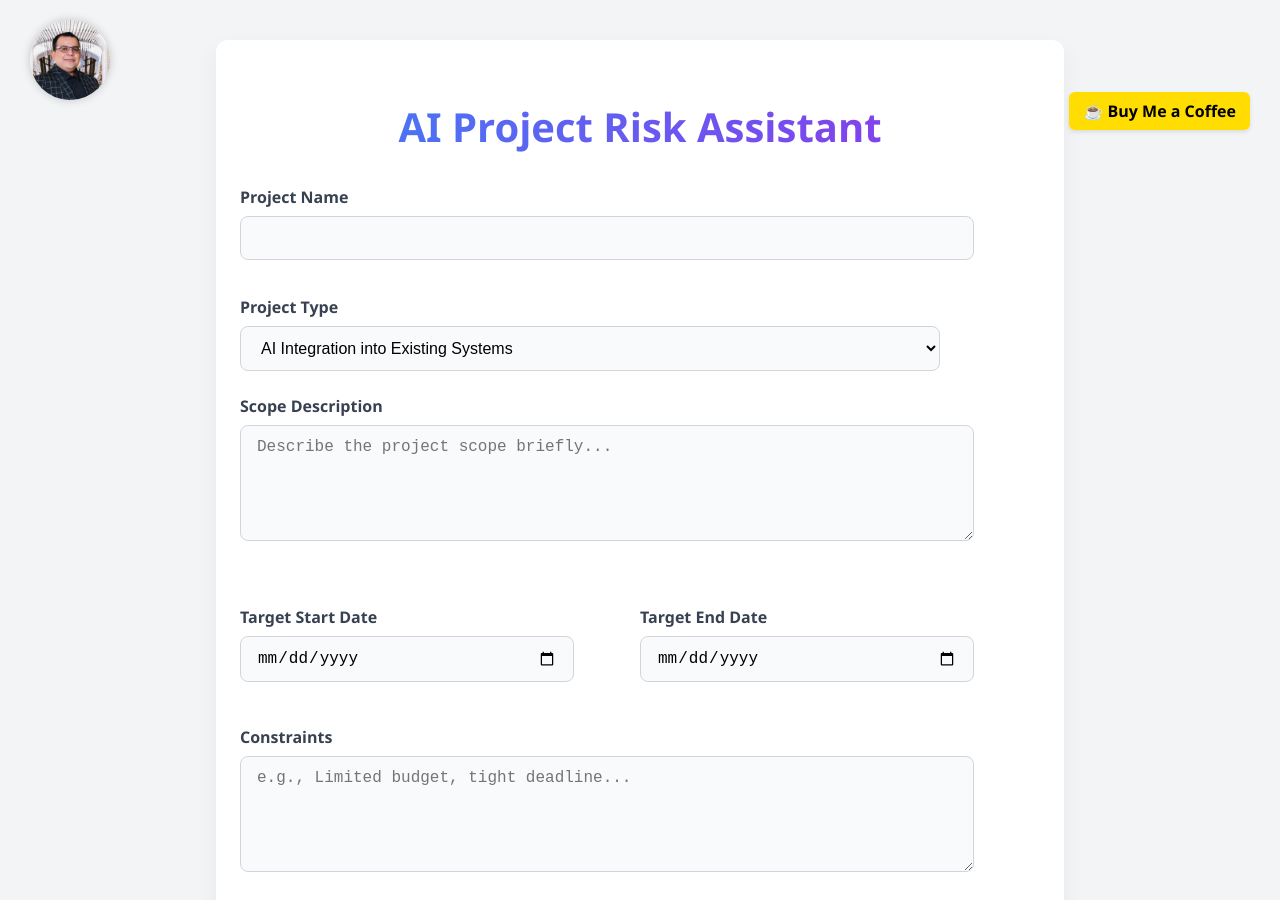
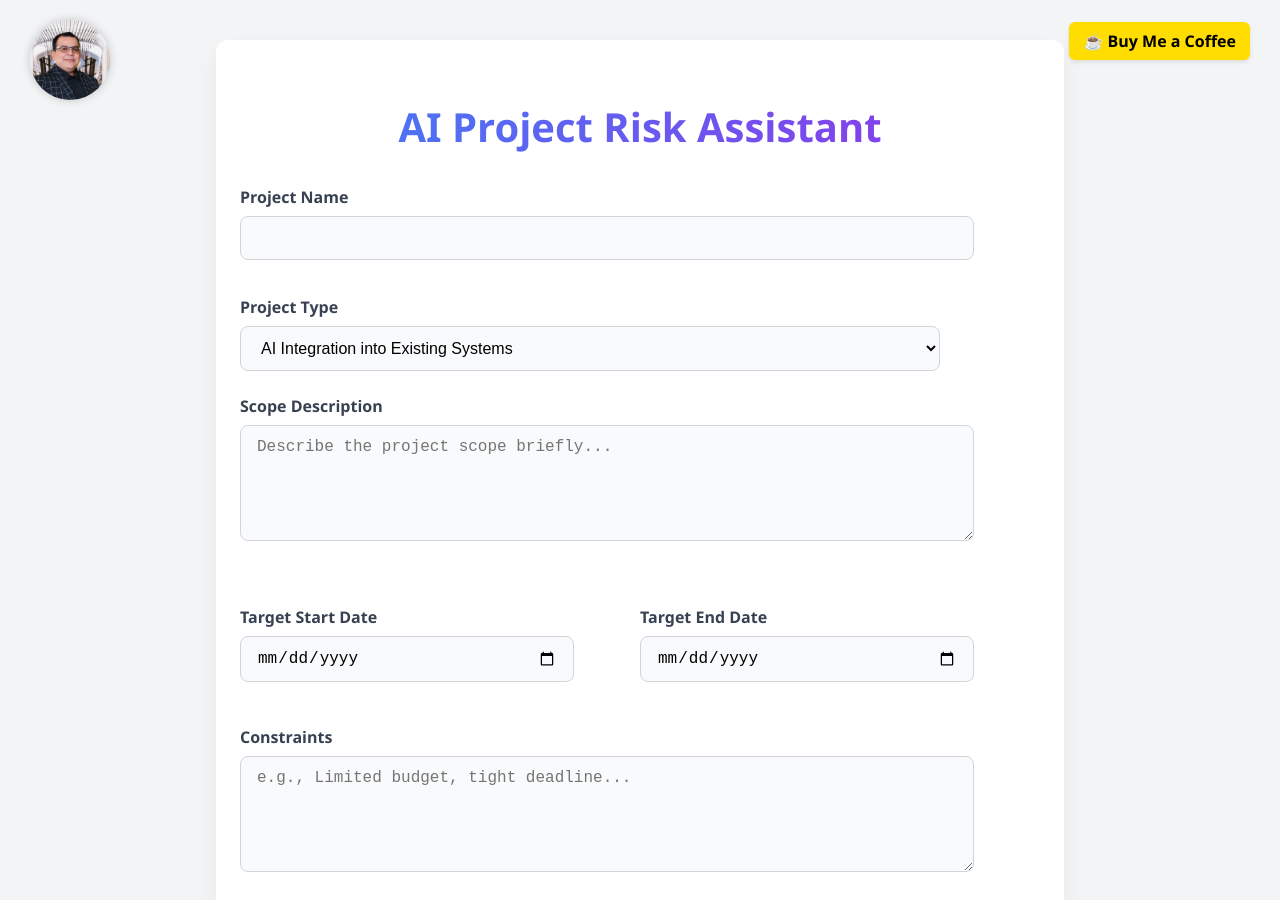
Before and after one commit to navin-nallapareddy/ai-project-risk-assistant, a website: page public/index.html in a window 1280 px wide. Shown: the top 900 px of the page. Drawn offline with nearby package versions, Linux system fonts and the light colour scheme.

Commit message:
Update index.html

```diff
--- a/public/index.html
+++ b/public/index.html
@@ -155,7 +155,7 @@ textarea, input, select {
     <img src="Navin.jpeg" alt="Profile" style="width: 80px; height: 80px; border-radius: 50%; box-shadow: 0 0 10px rgba(0,0,0,0.2);" / style="width: 80px; height: 80px; border-radius: 50%;" style="width: 100px; height: 100px; border-radius: 50%; object-fit: cover; box-shadow: 0 0 8px rgba(0,0,0,0.2);">
 </div>
 
-<div style="position: absolute; top: 100px; right: 30px;">
+<div style="position: absolute; top: 30px; right: 30px;">
     <a href="https://coff.ee/9cz644dq57s" target="_blank" style="
         text-decoration: none;
         background-color: #ffdd00;
```
